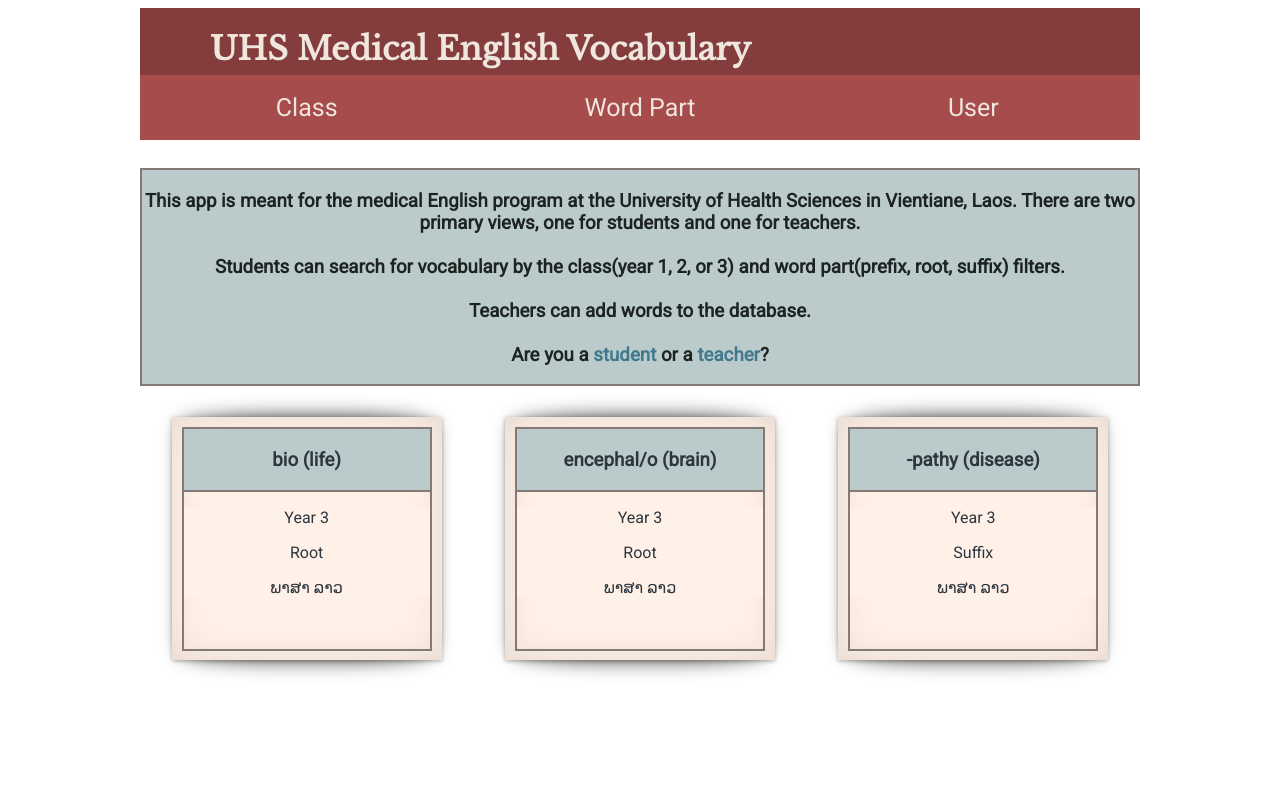
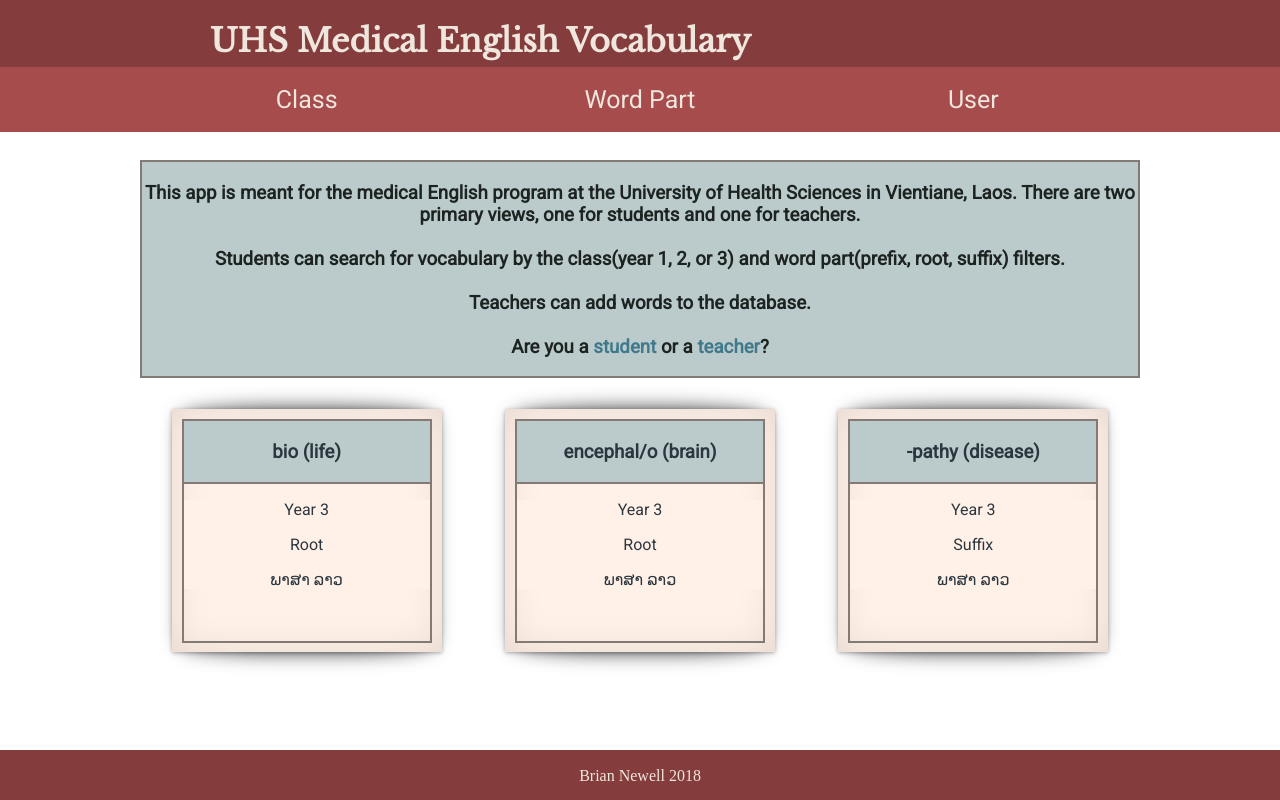
Before and after one commit to BriNew/uhs-vocab, a website: page public/index.html in a window 1280 px wide. Drawn offline with nearby package versions, Linux system fonts and the light colour scheme.

Commit message:
added footer

```diff
--- a/config.js
+++ b/config.js
@@ -2,6 +2,6 @@ const mlabDbUrl =  "mongodb://BriNew:133Finnish@ds149124.mlab.com:49124/vocab_ap
 
 exports.DATABASE_URL = process.env.DATABASE_URL ||
                        global.DATABASE_URL ||
-             	 	   mlabDbUrl;
+             	 	   'mongodb://localhost/vocabAppDb';
 
 exports.PORT = process.env.PORT || 8080;
--- a/public/index.css
+++ b/public/index.css
@@ -1,5 +1,18 @@
 h1{
   font-family: 'Libre Baskerville', serif;
+}
+
+body {
+  margin: 0;
+}
+
+.banner_container {
+  background-color: #843c3c;
+  width: 100%;
+}
+
+.nav_bar {
+  background-color: #A64C4C;
 }
 
 .titles_nav, .subtitles_nav{
@@ -31,6 +44,7 @@ h1{
 
   .nav_bar {
     margin-bottom: -60px;
+
   }
 
   .frame {
@@ -395,3 +409,18 @@ h3, .page {
   font-size: 18px;
 
 }
+
+footer {
+  height: 50px;
+  width: 100%;
+  position: fixed;
+  bottom: 0;
+  left: 0;
+  background-color: #843c3c;
+}
+
+.footer_p {
+  color: #EFE6DD;
+  text-align: center;
+  line-height: 20px;
+}
--- a/public/index.html
+++ b/public/index.html
@@ -170,8 +170,13 @@
         <a id="next_page_button" class="next_page_button" href="#next_page_button"><i class="fa fa-arrow-right fa-lg" aria-hidden="true"></i></a>
       </div>
 
+      <footer>
+        <p class="footer_p">Brian Newell 2018</p>
+      </footer>
+
 
     </main>
+
     <script src="https://ajax.googleapis.com/ajax/libs/jquery/3.2.1/jquery.min.js"></script>
     <script src="index.js"></script>
   </body>
```
